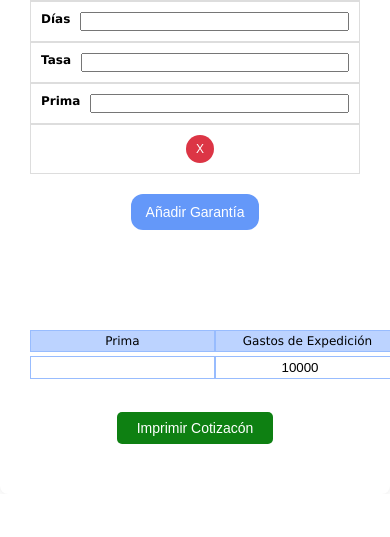
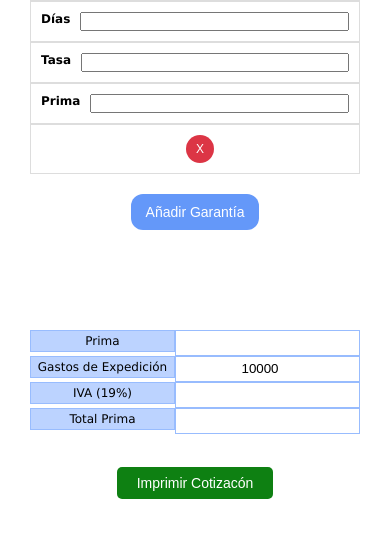
Before and after one commit to AndreaCambindo/CotizadorCumplimientoAress, a plain HTML site: page index.html in a window 390 px wide. Shown: the part 798-1335 px from the top of the page. Before the commit the page ends 1292 px from the top, so only its background shows below. Drawn offline with Linux system fonts and the light colour scheme.

Commit message:
Ajustes responsive

```diff
--- a/styles.css
+++ b/styles.css
@@ -121,8 +121,7 @@ h3 {
     font-size: 12px;
     font-weight: 500;
     display: grid;
-    grid-template-columns: repeat(4, 1fr); /* Crea 4 columnas de igual tamaño */
-    border-collapse: collapse; /* Asegura que los bordes se colapsen como en una tabla */
+    grid-template-columns: repeat(4, 1fr); /* 4 columnas en pantallas grandes */
     width: 100%; /* Ocupa todo el ancho disponible */
     margin-top: 100px; /* Espacio en la parte superior */
     margin-bottom: 33px; /* Espacio en la parte inferior */
@@ -435,6 +434,13 @@ button {
         padding: 30px; /* Ajusta el padding en pantallas pequeñas */
     }
 
+    .form-group input {
+        font-size: 11px;
+    }
+    .form-group {
+        width: 250%;
+    }
+
     .form-group-inline {
         flex-direction: column;
     }
@@ -468,6 +474,32 @@ button {
         white-space: nowrap; /* Evita el ajuste de línea */
     }
 
+    .total-group {
+        grid-template-columns: 1fr 1fr; /* 2 columnas de igual tamaño */
+        grid-template-rows: repeat(4, auto); /* 4 filas automáticas */
+    }
+
+    /* Coloca los labels e inputs en la misma fila, alineados frente a frente */
+    .total-group label:nth-child(1),
+    .total-group input:nth-child(5) {
+        grid-row: 1;
+    }
+
+    .total-group label:nth-child(2),
+    .total-group input:nth-child(6) {
+        grid-row: 2;
+    }
+
+    .total-group label:nth-child(3),
+    .total-group input:nth-child(7) {
+        grid-row: 3;
+    }
+
+    .total-group label:nth-child(4),
+    .total-group input:nth-child(8) {
+        grid-row: 4;
+    }
+
     .button-container-cotizadores {
         flex-direction: row; /* Mantiene los botones en fila horizontal */
         justify-content: center; /* Centra los botones horizontalmente */
@@ -484,6 +516,9 @@ button {
         width: 10%; /* Permite que los botones se ajusten automáticamente */
         margin: 2px; /* Espacio entre los botones en pantallas pequeñas */
         font-size: 10px;
+    }
+    .eye-icon {
+        font-size: 12px;
     }
 
     #volverPrincipal, #volverPrincipal3 {
@@ -514,14 +549,6 @@ button {
         width: 150px; /* Ajusta el tamaño según sea necesario */
         right: -80px; /* Ajusta la posición para que no interfiera */
         transform: rotate(-90deg);
-    }
-
-    .form-group input {
-        font-size: 11px;
-    }
-
-    .eye-icon {
-        font-size: 12px;
     }
 }
 
```
